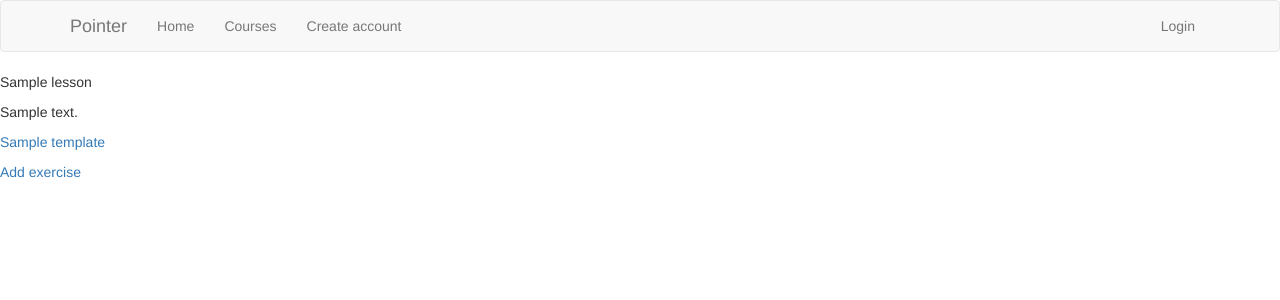
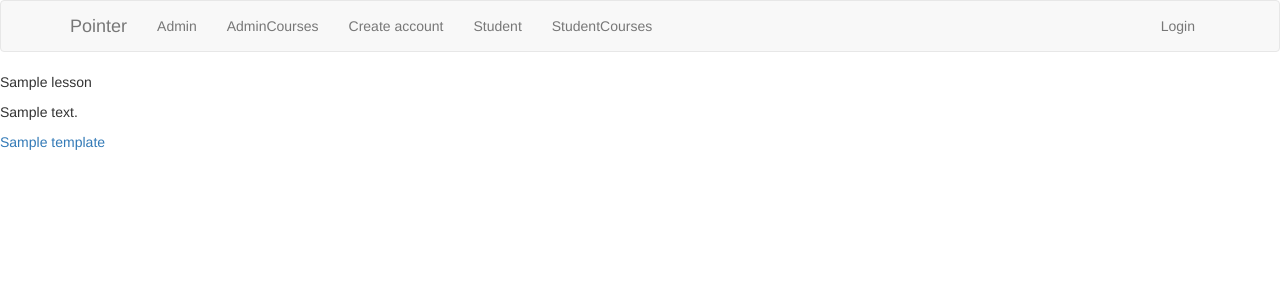
Before and after one commit to michaljk1/Pointer, a Flask app: a page that uses app/templates/base.html in a window 1280 px wide. Shown: the top 300 px of the page. Run offline with Flask 2, Linux system fonts and the light colour scheme; tables that the repository leaves empty hold one stand-in row (values such as "Sample post"); some libraries are stand-ins or nearby versions.

Commit message:
basic student routes

```diff
--- a/app/student/routes.py
+++ b/app/student/routes.py
@@ -1,5 +1,7 @@
 import os
 from flask import render_template, url_for, flash, request
+from flask_login import login_required
+
 from app.student import bp
 from app.admin.forms import UploadForm, CourseForm, TemplateForm, LessonForm, CreateAccountRequestForm
 from werkzeug.utils import secure_filename, redirect
@@ -7,36 +9,48 @@ from app.models import Course, ExerciseTemplate, Lesson, User, UserExercises
 from app import db
 
 
+@bp.route('/')
+@bp.route('/index')
+@login_required
+def index():
+    return render_template('student/index.html')
+
+
 @bp.route('/courses', methods=['GET'])
 def courses():
     courses = Course.query.all()
-    return render_template('courses.html', courses=courses)
+    return render_template('student/courses.html', courses=courses)
 
 
 @bp.route('/course/<string:course_name>')
 def course(course_name):
     course = Course.query.filter_by(name=course_name).first()
-    return render_template('course.html', course=course)
+    return render_template('student/course.html', course=course)
 
 
 @bp.route('/<string:course_name>/<int:lesson_id>')
 def lesson(course_name, lesson_id):
     lesson = Lesson.query.filter_by(id=lesson_id).first()
-    return render_template('lesson.html', lesson=lesson, course=lesson.course)
+    return render_template('student/lesson.html', lesson=lesson, course=lesson.course)
 
 
-@bp.route('/<string:course_name>/<string:lesson_name>/<int:user_id>/add_exercise', methods=['GET', 'POST'])
-def add_solution(course_name, lesson_name, user_id):
-    form = TemplateForm()
+@bp.route('/<string:course_name>/<string:lesson_name>/exercise/<int:template_id>', methods=['GET', 'POST'])
+def exercise(course_name, lesson_name, template_id):
+    exercise = ExerciseTemplate.query.filter_by(id=template_id).first()
+    return render_template('student/exercise.html', template=exercise)
+
+
+@bp.route('/<string:lesson_name>/<int:user_id>/add_solution', methods=['GET', 'POST'])
+def add_solution(lesson_name, user_id):
+    form = UploadForm()
     user = User.query.filter_by(id=user_id).first()
+    lesson = Lesson.query.filter_by(name=lesson_name).first()
     if form.validate_on_submit():
-        lesson = Lesson.query.filter_by(name=lesson_name).first()
-        if lesson is not None:
-            solution = UserExercises(name=form.content.data, content=form.content.data, lesson_id=lesson.id)
-            user.user_exercises.append(solution)
-            db.session.commit()
-            return redirect(url_for('user.lesson', course_name=lesson.course.name, lesson_id=lesson.id))
-    return render_template('add_solution.html', form=form)
+        solution = UserExercises(name=form.content.data, content=form.content.data, lesson_id=lesson.id)
+        user.user_exercises.append(solution)
+        db.session.commit()
+        return redirect(url_for('student.lesson', course_name=lesson.course.name, lesson_id=lesson.id))
+    return render_template('student/add_solution.html', form=form)
 
 
 @bp.route('/upload', methods=['GET', 'POST'])
--- a/app/templates/base.html
+++ b/app/templates/base.html
@@ -12,9 +12,11 @@
             </div>
             <div class="collapse navbar-collapse" id="bs-example-navbar-collapse-1">
                 <ul class="nav navbar-nav">
-                    <li><a href="{{ url_for('admin.index') }}">Home</a></li>
-                    <li><a href="{{ url_for('admin.courses') }}">Courses</a></li>
+                    <li><a href="{{ url_for('admin.index') }}">Admin</a></li>
+                    <li><a href="{{ url_for('admin.courses') }}">AdminCourses</a></li>
                     <li><a href="{{ url_for('admin.create_account_request') }}">Create account</a></li>
+                    <li><a href="{{ url_for('student.index') }}">Student</a></li>
+                    <li><a href="{{ url_for('student.courses') }}">StudentCourses</a></li>
                 </ul>
                 <ul class="nav navbar-nav navbar-right">
                     {% if current_user.is_anonymous %}
--- /dev/null
+++ b/app/templates/student/index.html
@@ -0,0 +1,5 @@
+{% extends "base.html" %}
+
+{% block content %}
+    <h1>Hi, {{ current_user.email }}!</h1>
+{% endblock %}
--- /dev/null
+++ b/app/templates/student/lesson.html
@@ -0,0 +1,9 @@
+{% extends "base.html" %}
+
+{% block content %}
+    <div><p>{{ lesson.name }}</p></div>
+    <div><p>{{ lesson.raw_text}}</p></div>
+    {% for template in lesson.exercise_templates %}
+    <div><p><a href="{{ url_for('student.exercise', course_name = course.name, lesson_name = lesson.name, template_id = template.id ) }}">{{ template.name }}</a></p></div>
+    {% endfor %}
+{% endblock %}
```
Also changed, not shown: app/templates/admin/invite_user.html (deleted, +0 -9 lines), app/templates/student/add_solution.html (added, +10 -0 lines), app/templates/student/course.html (added, +8 -0 lines), app/templates/student/courses.html (added, +7 -0 lines), app/templates/student/exercise.html (added, +7 -0 lines), app/templates/student/results.html (added, +7 -0 lines).
